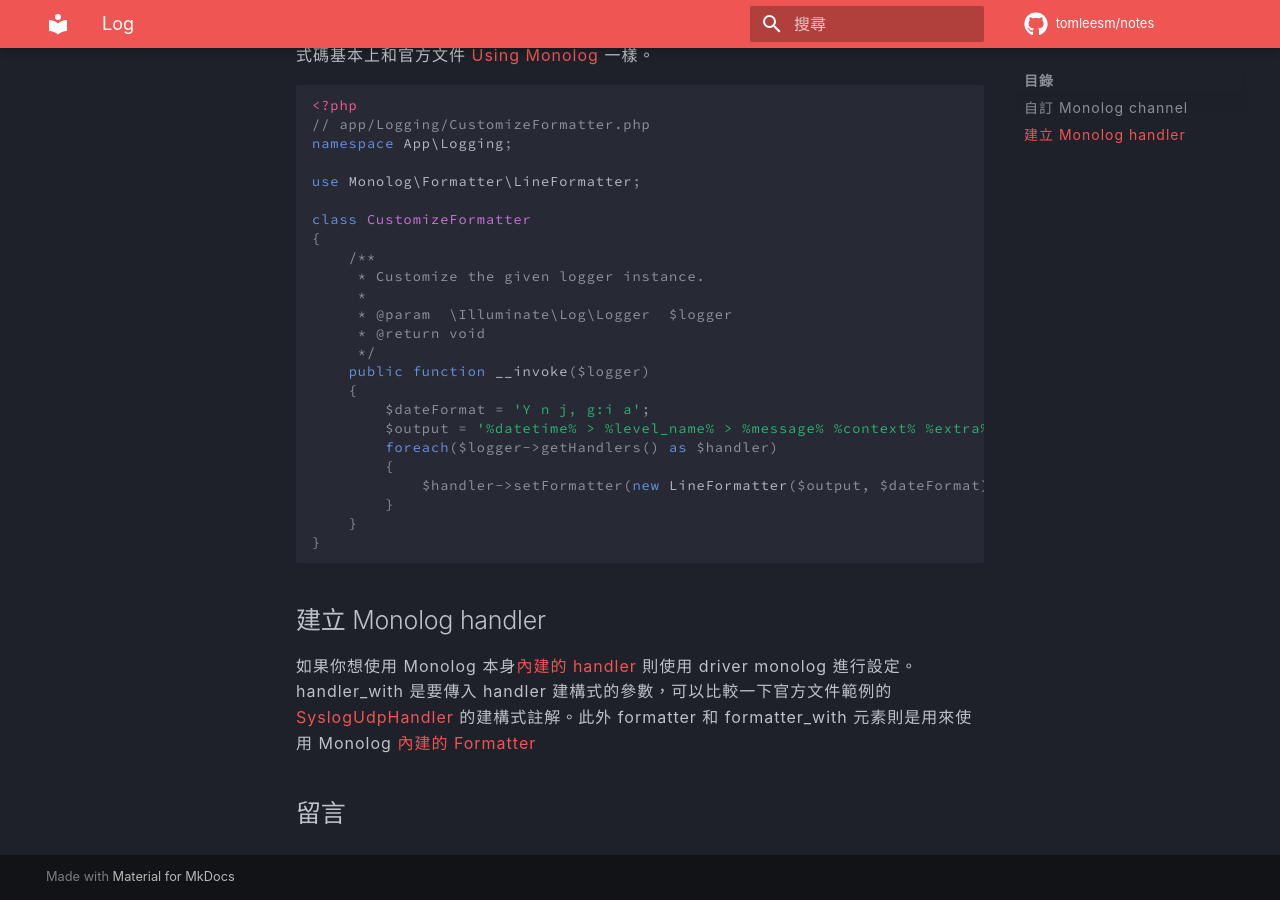
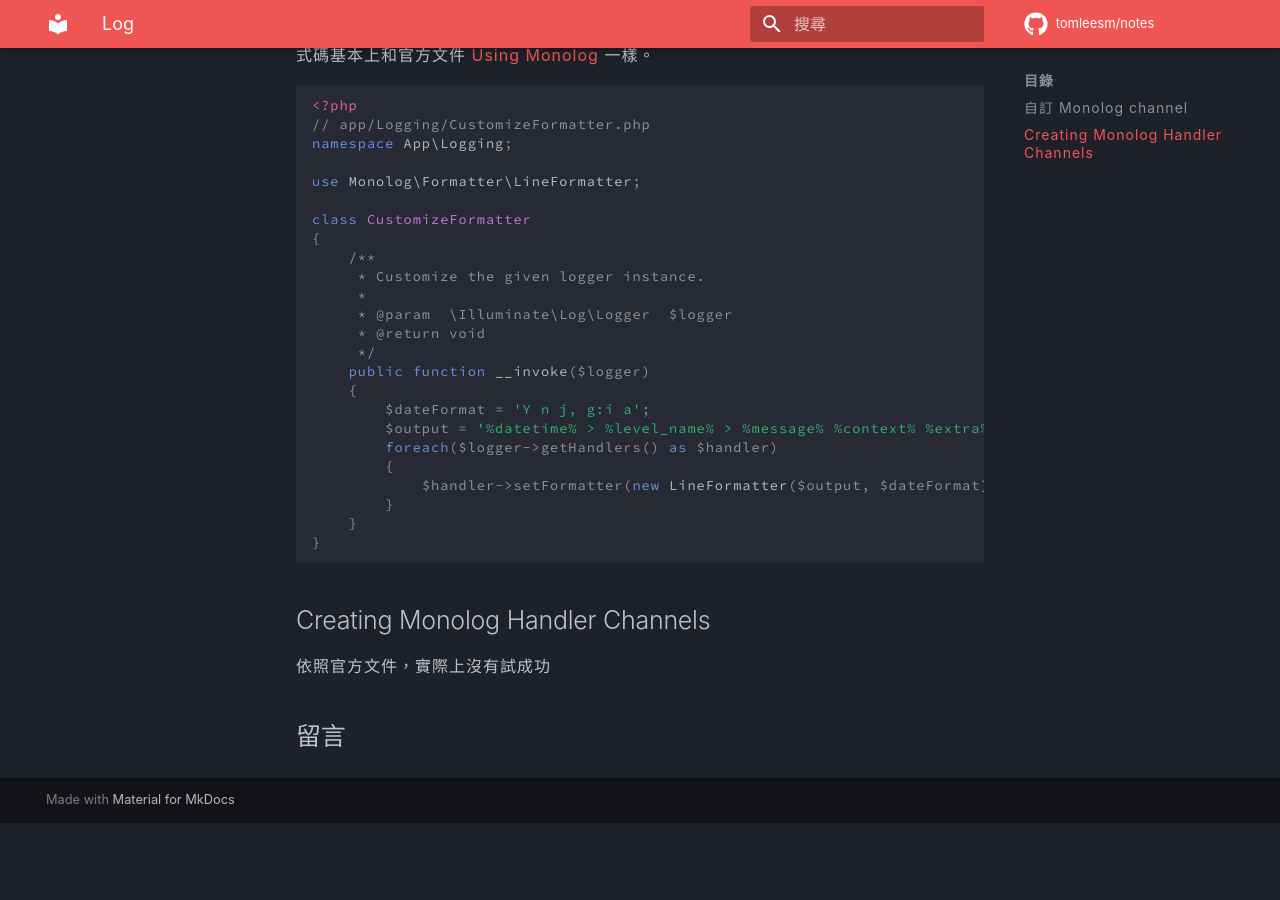
Before and after one commit to tomleesm/notes, an MkDocs documentation site: the page built from docs/laravel/log.md, in a window 1280 px wide and 900 px high, scrolled down 1663 px. Built offline with MkDocs 1.6.1 and Material for MkDocs 9.7.7, drawn with Linux system fonts in a browser that asks for light colours; comment, search, counter and statistics services are not loaded; after the commit the page ends 2486 px from its top, so only the background shows below that.

Commit message:
Laravel log 結束

````diff
--- a/docs/laravel/log.md
+++ b/docs/laravel/log.md
@@ -81,6 +81,6 @@ class CustomizeFormatter
 }
 ```
 
-## 建立 Monolog handler
+## Creating Monolog Handler Channels
 
-如果你想使用 Monolog 本身[內建的 handler](https://github.com/Seldaek/monolog/tree/main/src/Monolog/Handler) 則使用 driver monolog 進行設定。handler_with 是要傳入 handler 建構式的參數，可以比較一下官方文件範例的 [SyslogUdpHandler](https://github.com/Seldaek/monolog/blob/main/src/Monolog/Handler/SyslogUdpHandler.php) 的建構式註解。此外 formatter 和 formatter_with 元素則是用來使用 Monolog [內建的 Formatter](https://github.com/Seldaek/monolog/tree/main/src/Monolog/Formatter)
+依照官方文件，實際上沒有試成功
````
